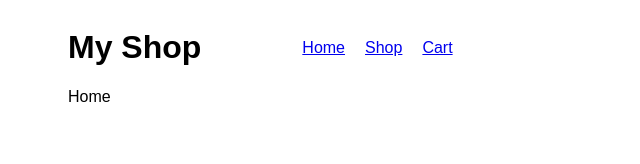
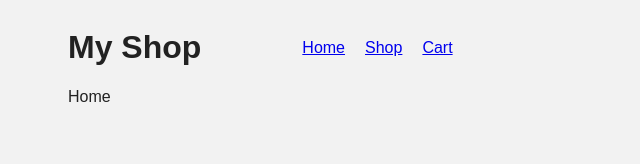
Before and after one commit to zwhahn/shopping_cart, a React (Vite) app: page / in a window 1280 px wide. Shown: the top 164 px of the page, without its empty margins (0-640 px from the left). Built offline with nearby package versions, Linux system fonts and the light colour scheme.

Commit message:
style: set background and font color to softer white/back (respectively)

```diff
--- a/src/index.css
+++ b/src/index.css
@@ -1,3 +1,5 @@
 :root {
   font-family: Arial, Helvetica, sans-serif;
+  background-color: #f2f2f2;
+  color: #222222;
 }
```
